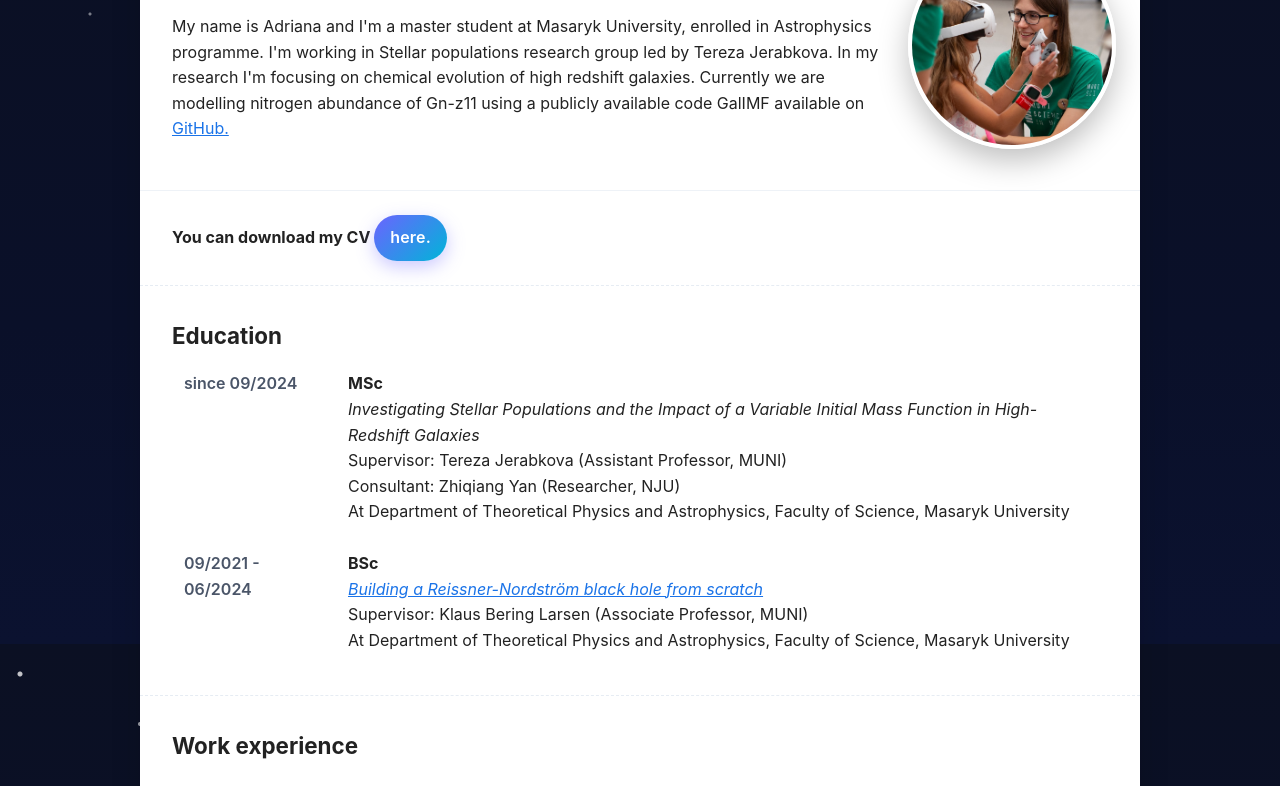
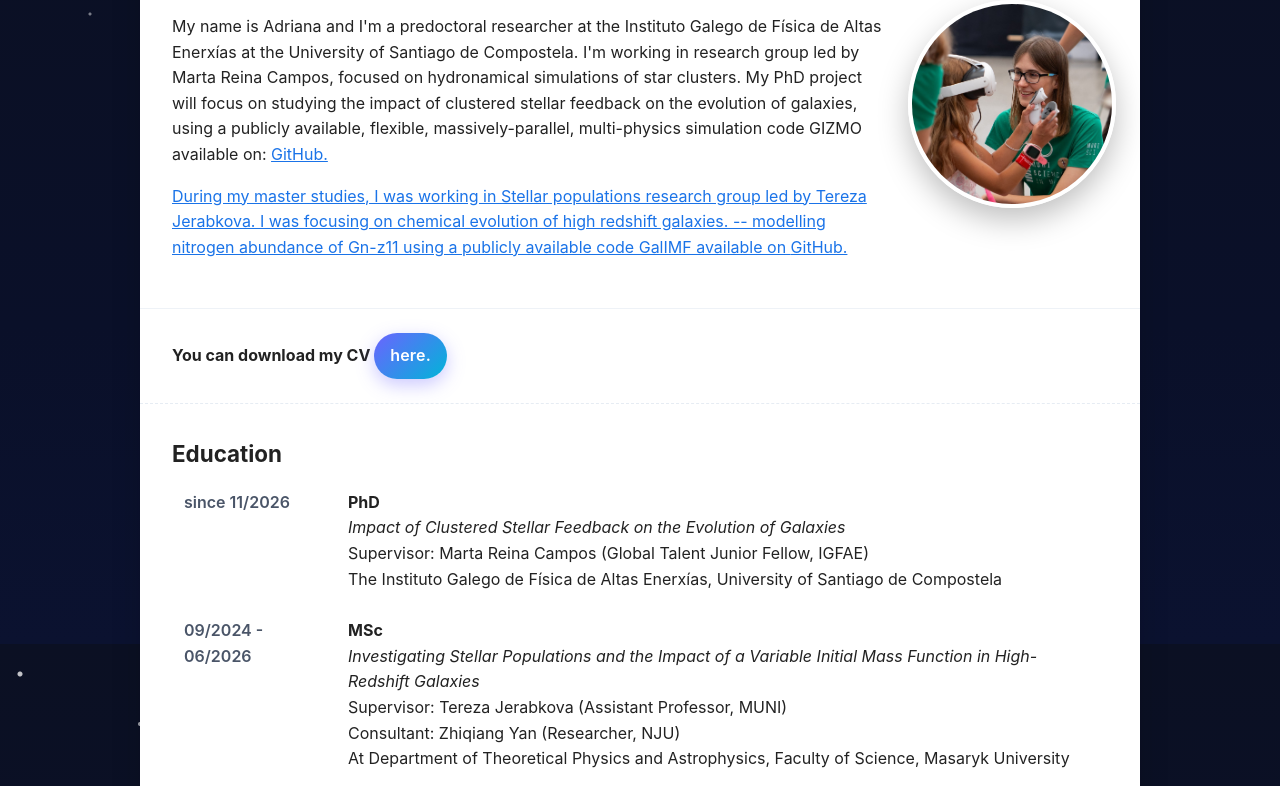
Before and after one commit to bshidvb/bshidvb.github.io, a plain HTML site: page index.html in a window 1280 px wide. Shown: the part 156-942 px from the top of the page. Drawn offline with Linux system fonts and the light colour scheme.

Commit message:
Update index.html

```diff
--- a/index.html
+++ b/index.html
@@ -184,9 +184,12 @@
       <div>
         <h1>Adriana Zacharová</h1>
         <p class="intro">Hi there! Welcome to my webpage. </p>
-        <p>My name is Adriana and I'm a master student at Masaryk University, enrolled in Astrophysics programme.
-           I'm working in Stellar populations research group led by Tereza Jerabkova. In my research I'm focusing on chemical evolution of high redshift galaxies.
-           Currently we are modelling nitrogen abundance of Gn-z11 using a publicly available code GalIMF available on <a href="https://github.com/Azeret/galIMF">GitHub.</a></p>
+        <p>My name is Adriana and I'm a predoctoral researcher at the Instituto Galego de Física de Altas Enerxías at the University of Santiago de Compostela.
+          I'm working in research group led by Marta Reina Campos, focused on hydronamical simulations of star clusters. My PhD project will focus on studying
+          the impact of clustered stellar feedback on the evolution of galaxies, using a publicly available, flexible, massively-parallel, multi-physics simulation code
+          GIZMO available on: <a href="https://github.com/mreinacampos/gizmo">GitHub.</p>
+        <p>During my master studies, I was working in Stellar populations research group led by Tereza Jerabkova. I was focusing on chemical evolution of high redshift galaxies.
+          -- modelling nitrogen abundance of Gn-z11 using a publicly available code GalIMF available on <a href="https://github.com/Azeret/galIMF">GitHub.</a></p>
 
 
       </div>
@@ -203,7 +206,13 @@
       <h2>Education</h2>
       <table>
   <tr>
-    <td> since 09/2024 </td>
+    <td> since 11/2026 </td>
+    <td><b>PhD</b> <br><i>Impact of Clustered Stellar Feedback on the Evolution of Galaxies</i>
+    <br>Supervisor: Marta Reina Campos (Global Talent Junior Fellow, IGFAE)
+    <br> The Instituto Galego de Física de Altas Enerxías, University of Santiago de Compostela</td>
+  </tr>
+  <tr>
+    <td> 09/2024 - 06/2026 </td>
     <td><b>MSc</b> <br><i>Investigating Stellar Populations and the Impact of a Variable Initial Mass Function in High-Redshift Galaxies</i>
     <br>Supervisor: Tereza Jerabkova (Assistant Professor, MUNI)
     <br>Consultant: Zhiqiang Yan (Researcher, NJU)
```
